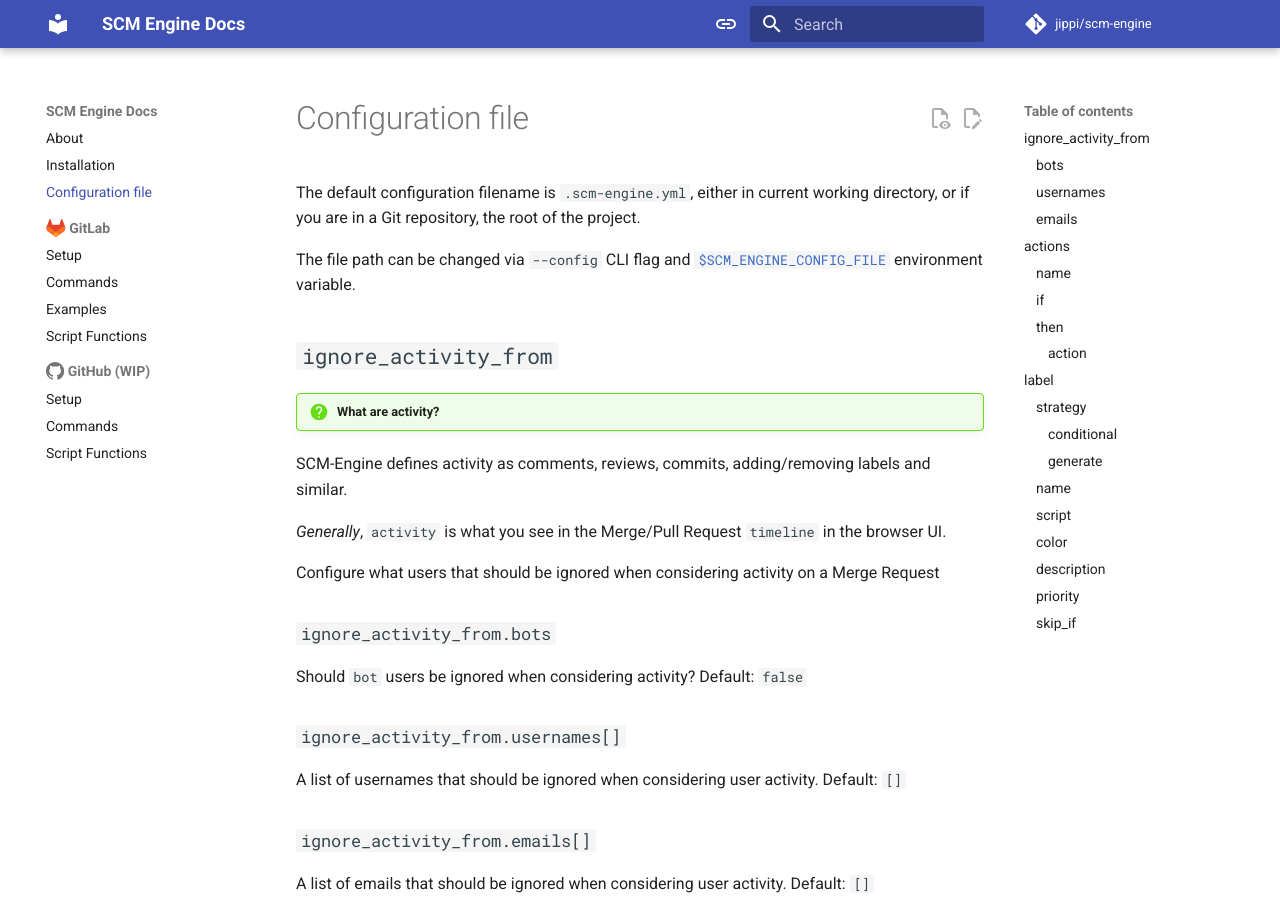
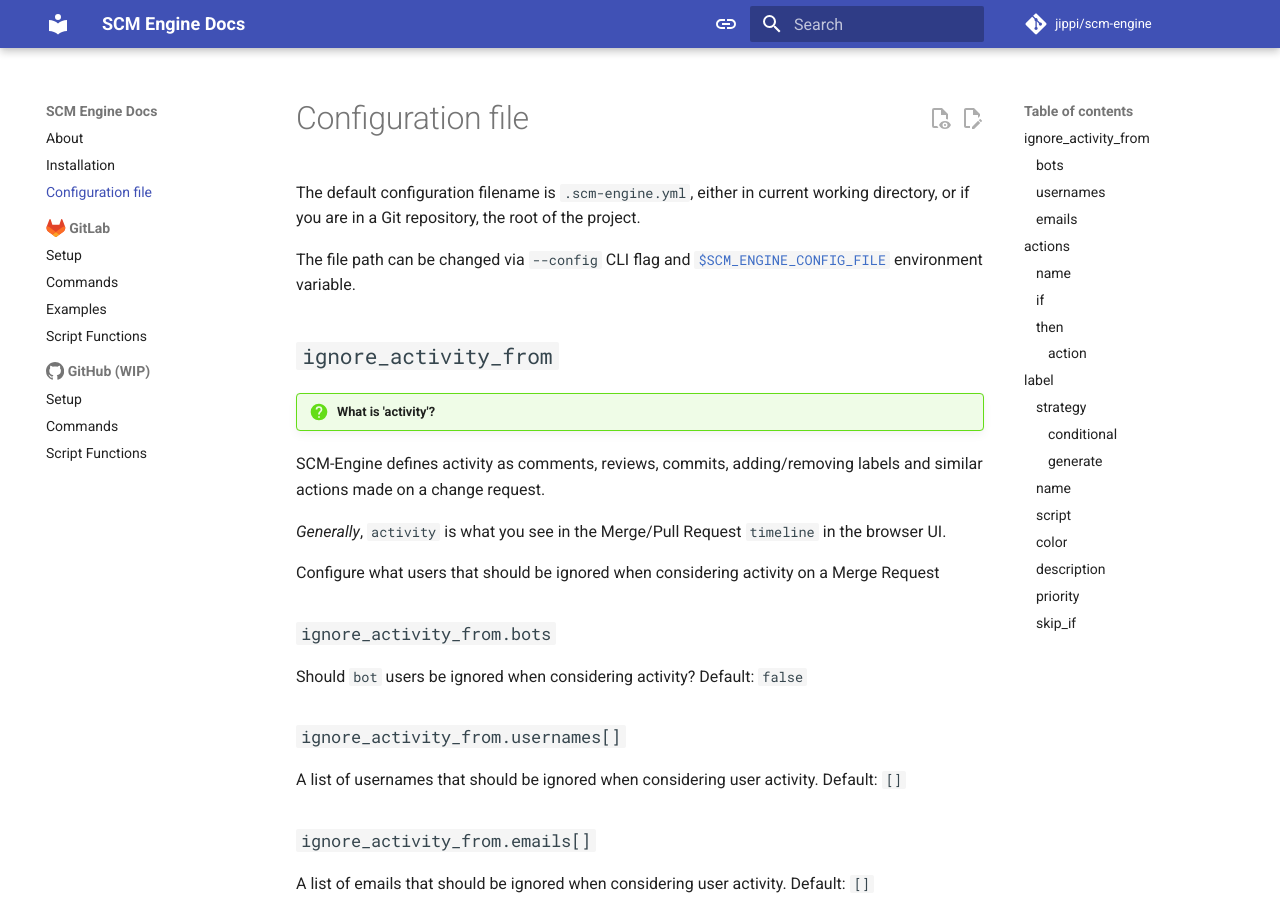
Before and after one commit to jippi/scm-engine, an MkDocs documentation site: the page built from docs/configuration.md, in a window 1280 px wide and 900 px high. Built offline with MkDocs 1.6.1 and Material for MkDocs 9.7.7, drawn with Linux system fonts in a browser that asks for light colours; plug-ins that fetch from the network failed and are left out; comment, search, counter and statistics services are not loaded.

Commit message:
docs: grammar

```diff
--- a/docs/configuration.md
+++ b/docs/configuration.md
@@ -6,9 +6,9 @@ The file path can be changed via `--config` CLI flag and `#!css $SCM_ENGINE_CONF
 
 ## `ignore_activity_from` {#actions data-toc-label="ignore_activity_from"}
 
-!!! question "What are activity?"
+!!! question "What is 'activity'?"
 
-  SCM-Engine defines activity as comments, reviews, commits, adding/removing labels and similar.
+  SCM-Engine defines activity as comments, reviews, commits, adding/removing labels and similar actions made on a change request.
 
   *Generally*, `activity` is what you see in the Merge/Pull Request `timeline` in the browser UI.
 
```
